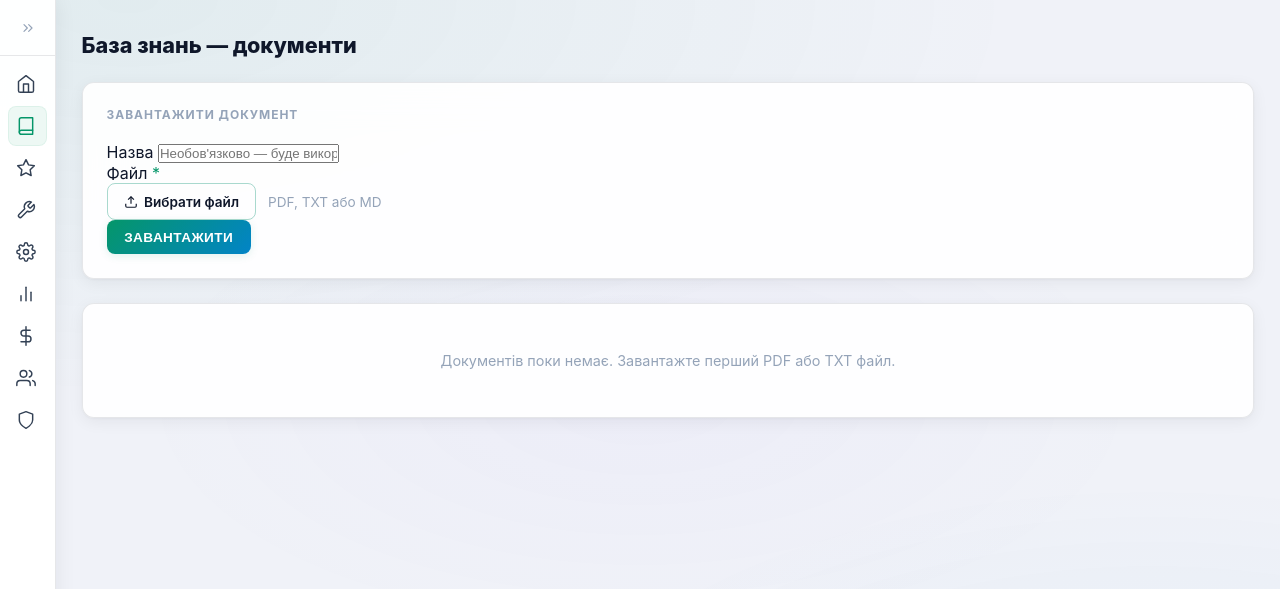
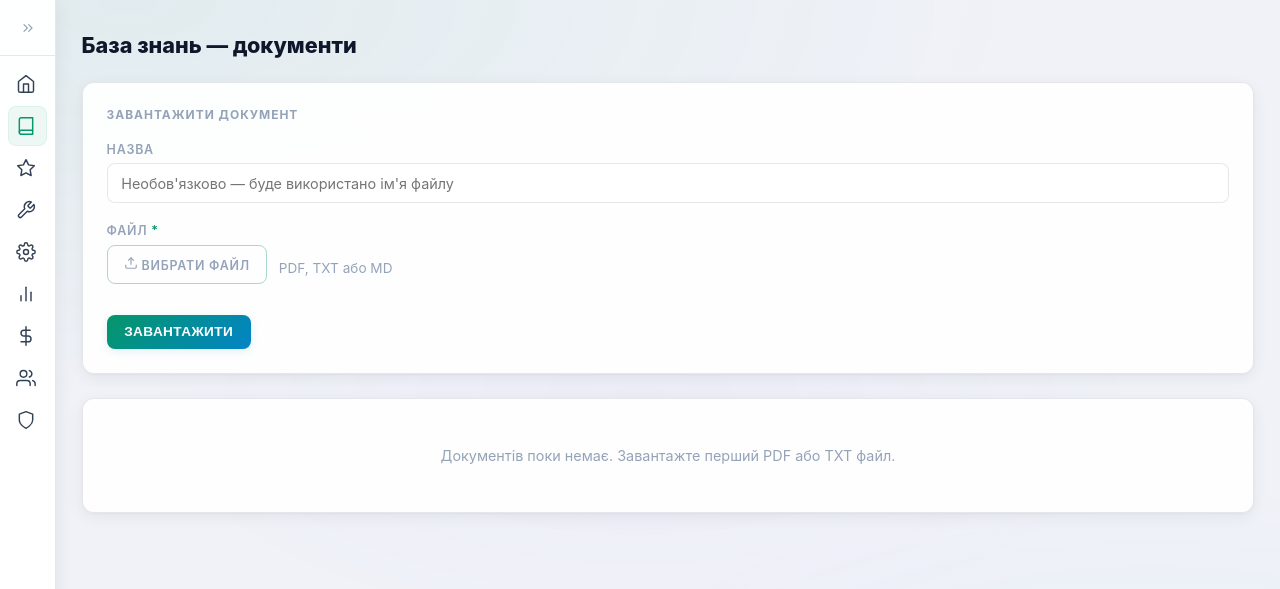
Before and after one commit to stsykalovskyi/app_drones, a Django app: page /documentation/docs/ in a window 1280 px wide. Shown: the top 589 px of the page. Run offline with Django 4.2, Linux system fonts and the light colour scheme; the visitor is signed in with stand-in values (Sample User, id 1); data that the repository does not hold is empty; parts of the project's set-up code (start-up, migrations or seed data) failed here and were passed over.

Commit message:
fix: add local form styles to knowledge_docs — .field spacing, label, form-input
strike-form styles are local to strike_report_form.html, not global.
Added equivalent .upload-form styles directly to knowledge_docs.html.

Co-Authored-By: Claude Sonnet 4.6 <noreply@anthropic.com>

```diff
--- a/documentation/templates/documentation/knowledge_docs.html
+++ b/documentation/templates/documentation/knowledge_docs.html
@@ -18,10 +18,30 @@
   /* spinner */
   .spin { animation: spin .7s linear infinite; display: inline-block; }
   @keyframes spin { to { transform: rotate(360deg); } }
-  /* file picker button (label acting as button) */
+  /* form field styles (local, mirrors strike_report_form) */
+  .upload-form .field { margin-bottom: 1.25rem; }
+  .upload-form label {
+    display: block; font-size: .78rem; font-weight: 600;
+    text-transform: uppercase; letter-spacing: .06em;
+    color: var(--text-muted); margin-bottom: .4rem;
+  }
+  .upload-form .form-input {
+    width: 100%; padding: .65rem .85rem;
+    border: 1px solid var(--border); border-radius: var(--radius-sm);
+    background: var(--input-bg); color: var(--text);
+    font-size: .9rem; font-family: inherit;
+    transition: border-color .2s, box-shadow .2s;
+    outline: none; appearance: none; -webkit-appearance: none;
+    box-sizing: border-box;
+  }
+  .upload-form .form-input:focus {
+    border-color: var(--accent); box-shadow: 0 0 0 3px var(--accent-dim);
+  }
+  .upload-form .form-actions { display: flex; gap: .75rem; align-items: center; margin-top: 1.5rem; }
+  /* file picker button */
   .file-pick-btn {
     display: inline-flex; align-items: center; gap: .4rem;
-    padding: .6rem 1rem; border-radius: var(--radius-sm);
+    padding: .65rem 1rem; border-radius: var(--radius-sm);
     background: transparent; color: var(--text);
     border: 1px solid var(--border-active);
     font-size: .85rem; font-weight: 600; cursor: pointer;
@@ -45,7 +65,7 @@
 {# ── Upload form ── #}
 <div class="card" style="margin-bottom:1.5rem">
   <div style="font-size:.75rem;font-weight:700;letter-spacing:.08em;text-transform:uppercase;color:var(--text-muted);margin-bottom:1.25rem">Завантажити документ</div>
-  <form method="post" action="{% url 'documentation:knowledge_doc_upload' %}" enctype="multipart/form-data" class="strike-form" novalidate>
+  <form method="post" action="{% url 'documentation:knowledge_doc_upload' %}" enctype="multipart/form-data" class="upload-form" novalidate>
     {% csrf_token %}
     <div class="field">
       <label for="upload-title">Назва</label>
```
